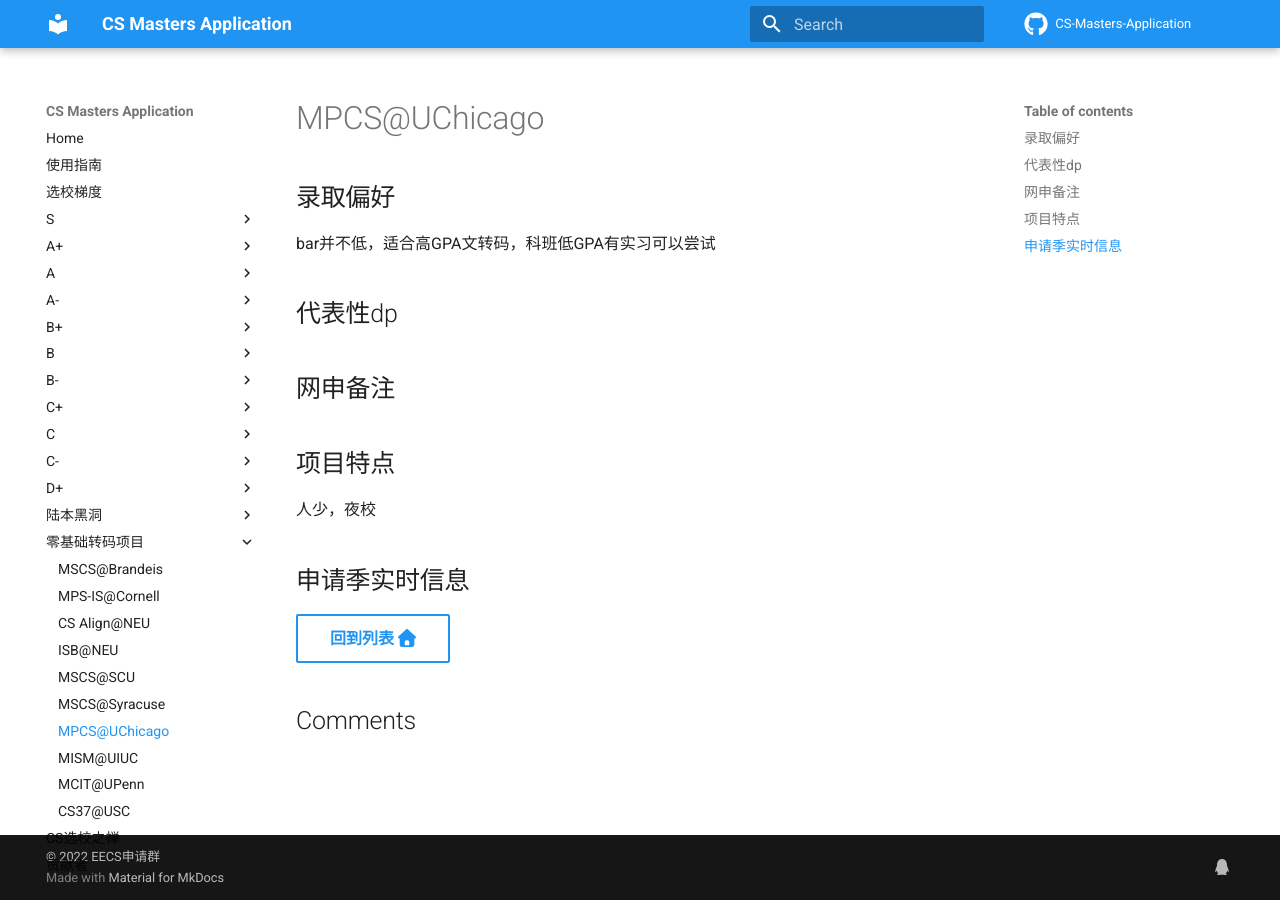
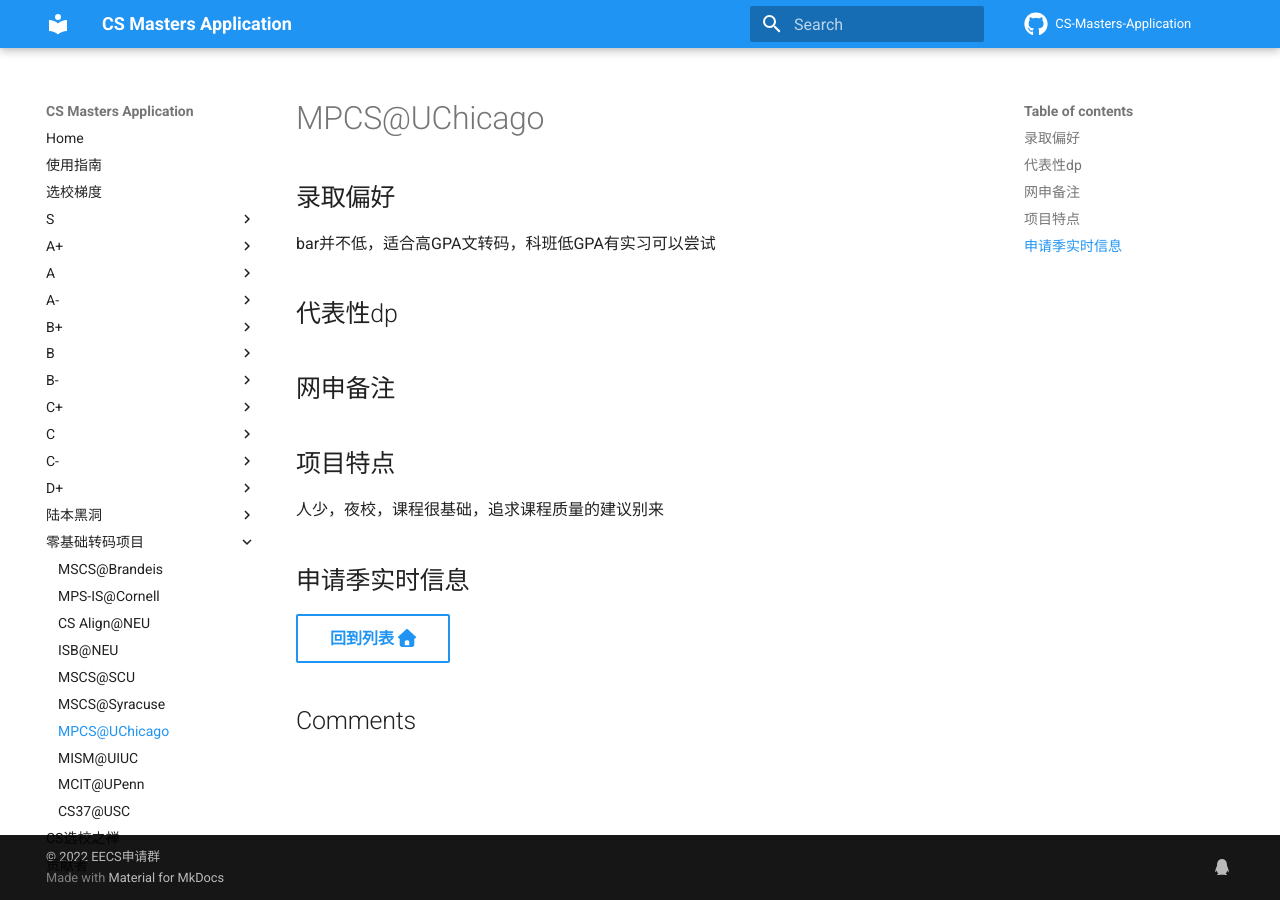
Before and after one commit to opencsapp/opencsapp.github.io, an MkDocs documentation site: the page built from docs/MPCS@UChicago.md, in a window 1280 px wide. Built offline with MkDocs 1.6.1 and Material for MkDocs 9.7.7, drawn with Linux system fonts in a browser that asks for light colours; comment, search, counter and statistics services are not loaded.

Commit message:
Update MPCS@UChicago.md
补充uchi mpcs项目

```diff
--- a/docs/MPCS@UChicago.md
+++ b/docs/MPCS@UChicago.md
@@ -8,7 +8,7 @@
 
 ## 项目特点
 
-人少，夜校
+人少，夜校，课程很基础，追求课程质量的建议别来
 
 ## 申请季实时信息
 
```
